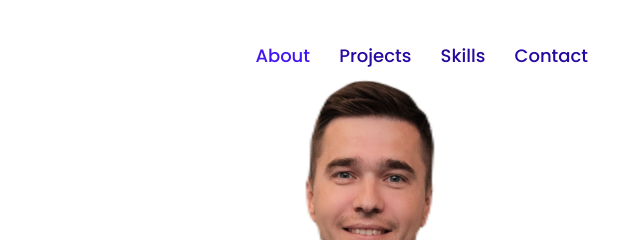
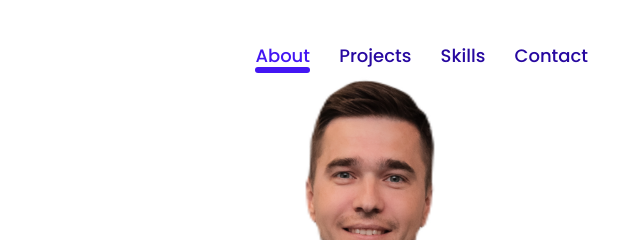
Before and after one commit to Sinbadd87/Portfolio, a plain HTML site: page index.html in a window 1280 px wide. Both pictures are taken after a click on the link "About". Shown: the top 240 px of the page, 612-1252 px from the left. Drawn offline with Linux system fonts and the light colour scheme; files whose address does not match are found by name.

Commit message:
Create navbar

```diff
--- a/index.html
+++ b/index.html
@@ -13,10 +13,11 @@
             <div class="max-width">
                 <div class="logo"><a href="#"><span>D</span>ima <span>T</span>ischenko</a></div>
                 <ul class="menu">
-                   <li class="header-nav-tab"><a href="#" id="li-about">About</a></li>
-                   <li class="header-nav-tab"><a href="#" id="li-projects">Projects</a></li>
-                   <li class="header-nav-tab"><a href="#" id="li-skills">Skills</a></li>
-                   <li class="header-nav-tab"><a href="#" id="li-contacts">Contact</a></li>
+                   <div id="marker"></div>
+                   <li><a href="#" class="item" id="li-about">About</a></li>
+                   <li><a href="#" class="item" id="li-projects">Projects</a></li>
+                   <li><a href="#" class="item" id="li-skills">Skills</a></li>
+                   <li><a href="#" class="item" id="li-contacts">Contact</a></li>
                 </ul>
             </div>
         </nav>
--- a/main.js
+++ b/main.js
@@ -29,3 +29,35 @@ contacts.addEventListener('click', function(){
   skills.style.color = '#2708A0';
   contacts.style.color = '#4316F3';
 });
+
+//Slide underline
+const tabs = document.querySelectorAll('.item');
+const highlight = document.querySelector('#marker');
+const firstTab = tabs[0];
+
+// Calculate the position of the highlight element
+const left = firstTab.getBoundingClientRect().left - 28.5;
+const width = firstTab.offsetWidth + 8;
+
+// Set the default position of the highlight element
+highlight.style.left = `${left}px`;
+highlight.style.width = `${width}px`;
+
+tabs.forEach(tab => {
+  tab.addEventListener('click', function() {
+    // Get the index of the selected tab
+    const index = this.dataset.index;
+
+    // Calculate the position of the highlight element
+    const left = this.offsetLeft;
+    const width = this.offsetWidth;
+
+    // Update the position of the highlight element
+    highlight.style.left = `${left}px`;
+    highlight.style.width = `${width}px`;
+
+    // Add active class to the selected tab
+    tabs.forEach(tab => tab.classList.remove('active'));
+    this.classList.add('active');
+  });
+});
--- a/resources/CSS/styles.css
+++ b/resources/CSS/styles.css
@@ -47,6 +47,17 @@
     color: #4316F3;
 }
 
+.navbar .menu #marker{
+    position: fixed;
+    left: 0;
+    height: 6px;
+    width: 0;
+    background: #4316F3;
+    transition: 0.5s;
+    border-radius: 4px;
+    top: 67px;
+}
+
 /*About Me section*/
 .aboutMe{
     display: flex;
```
